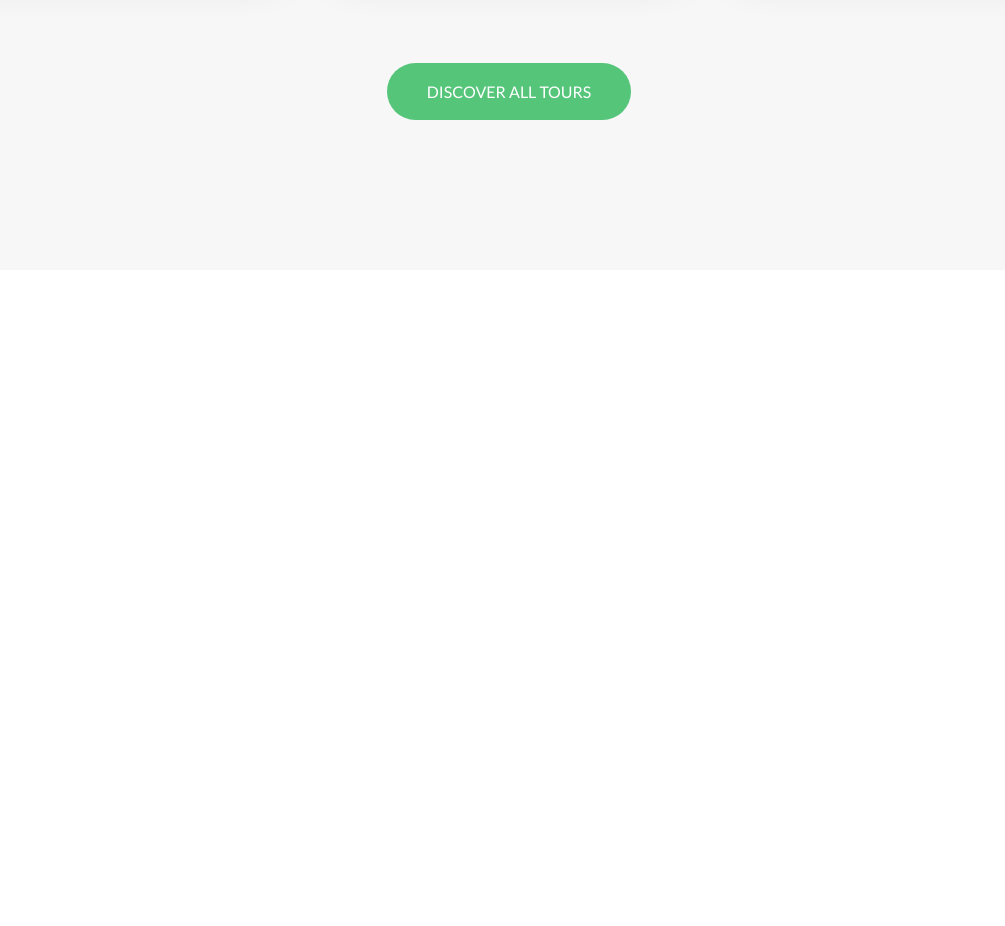
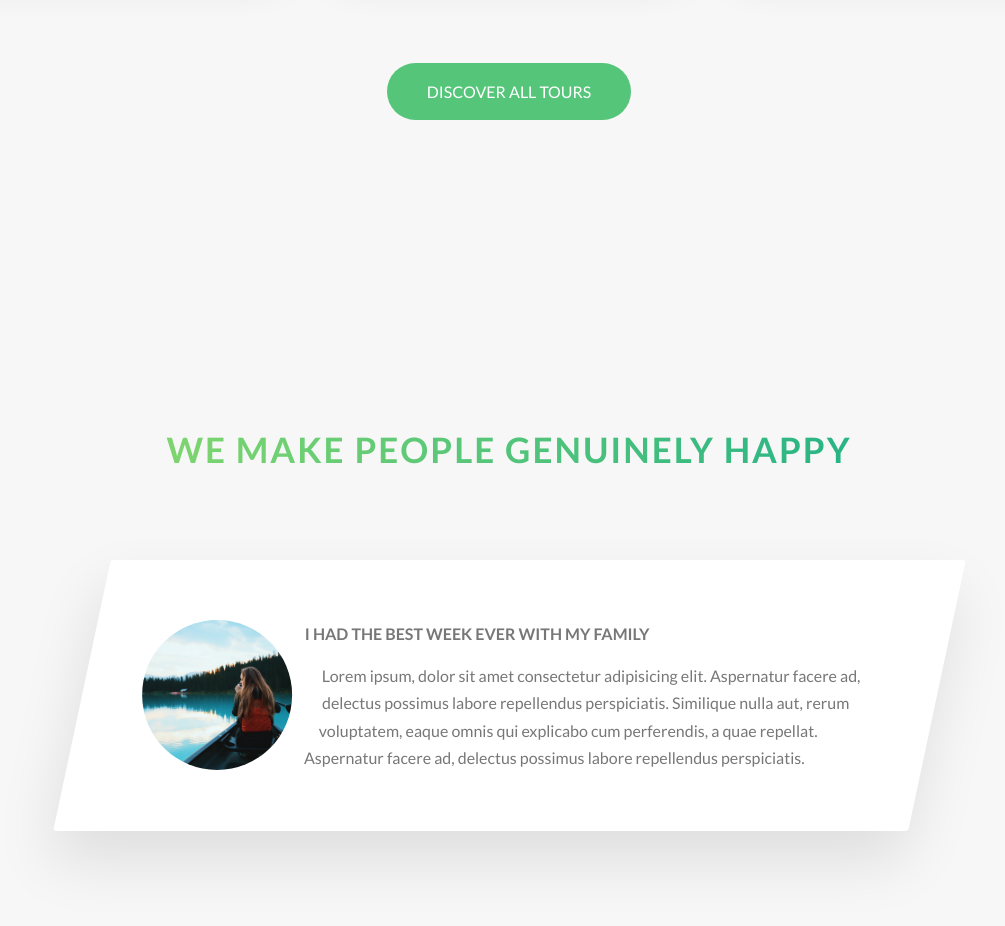
Before and after one commit to Brylimo/Natours, a website: page index.html in a window 1280 px wide. Shown: the part 3057-3983 px from the top of the page, without its empty margins (131-1136 px from the left). Before the commit the page ends 3357 px from the top, so only its background shows below. Drawn offline with Linux system fonts and the light colour scheme.

Commit message:
Building the Stories Section1

```diff
--- a/index.html
+++ b/index.html
@@ -217,6 +217,28 @@
                     <a href="#" class="btn btn--green">Discover all tours</a>
                 </div>
             </section>
+
+            <section class="section-stories">
+                <div class="u-center-text u-margin-bottom-big">
+                    <h2 class="heading-secondary">
+                        We make people genuinely happy
+                    </h2>
+                </div>
+
+                <div class="row">
+                    <div class="story">
+                        <figure class="story__shape">
+                            <img src="img/nat-8.jpg" alt="Person on a tour" class="story__img">
+                        </figure>
+                        <div class="story__text">
+                            <h3 class="heading-tertiary u-margin-bottom-small">I had the best week ever with my family</h3>
+                            <p>
+                                Lorem ipsum, dolor sit amet consectetur adipisicing elit. Aspernatur facere ad, delectus possimus labore repellendus perspiciatis. Similique nulla aut, rerum voluptatem, eaque omnis qui explicabo cum perferendis, a quae repellat. Aspernatur facere ad, delectus possimus labore repellendus perspiciatis.
+                            </p>
+                        </div>
+                    </div>
+                </div>
+            </section>
         </main>
         <!--
         <section class="grid-test">
--- /dev/null
+++ b/sass/components/_story.scss
@@ -0,0 +1,34 @@
+.story {
+    width: 75%;
+    margin: 0 auto;
+    box-shadow: 0 3rem 6rem rgba($color-black, .1);
+    background-color: $color-white;
+    border-radius: 3px;
+    padding: 6rem;
+    padding-left: 9rem;
+    font-size: $default-font-size;
+    transform: skewX(-12deg);
+
+    & > * {
+        transform: skewX(12deg);
+    }
+
+    &__shape {
+        width: 15rem;
+        height: 15rem;
+        float: left;
+        -webkit-shape-outside: circle(50% at 50% 50%); //for Safari browser
+        shape-outside: circle(50% at 50% 50%);
+        -webkit-clip-path: circle(50% at 50% 50%);
+        clip-path: circle(50% at 50% 50%);
+        transform: translateX(-3rem) skewX(12deg);
+    }
+
+    &__img {
+        height: 100%; //floating image에선 width나 height가 무조건 필요
+    }
+
+    &__text {
+        transform: skewX(12deg);
+    }
+}
--- a/sass/main.scss
+++ b/sass/main.scss
@@ -11,6 +11,7 @@
 @import "components/card";
 @import "components/composition";
 @import "components/feature-box";
+@import "components/story";
 
 @import "layout/grid";
 @import "layout/header";
--- a/sass/pages/_home.scss
+++ b/sass/pages/_home.scss
@@ -25,3 +25,8 @@
     padding: 25rem 0 15rem 0;
     margin-top: -10rem;
 }
+
+.section-stories {
+    padding: 15rem 0;
+    background-color: $color-grey-light-1;
+}
```
Also changed, not shown: css/style.css.
